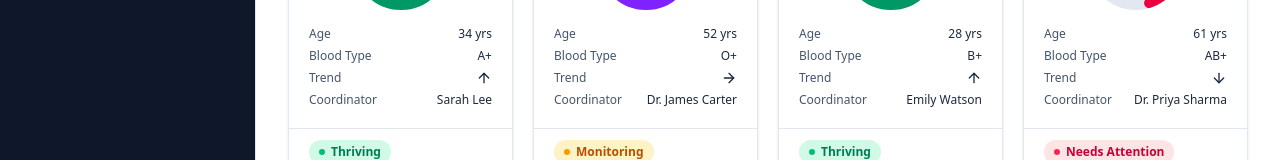
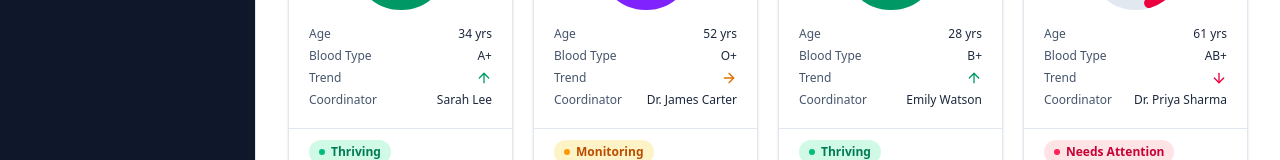
Before and after one commit to Hemavathi15sg/healthdesk-wellness, a Next.js app: page /patients in a window 1280 px wide. Shown: the part 453-613 px from the top of the page. Built offline with nearby package versions, Linux system fonts and the light colour scheme.

Commit message:
style(patients): color-code trend arrows by direction
Agent-Logs-Url: https://github.com/Hemavathi15sg/healthdesk-wellness/sessions/46d5d0ce-57a6-4a70-8261-6e482e2cdec8

Co-authored-by: Hemavathi15sg <224925058+Hemavathi15sg@users.noreply.github.com>

```diff
--- a/app/patients/page.tsx
+++ b/app/patients/page.tsx
@@ -22,6 +22,12 @@ function trendToIcon(trend: ScoreTrend) {
   if (trend === "up") return ArrowUp;
   if (trend === "stable") return ArrowRight;
   return ArrowDown;
+}
+
+function trendToColor(trend: ScoreTrend) {
+  if (trend === "up") return "text-emerald-600 dark:text-emerald-400";
+  if (trend === "stable") return "text-amber-600 dark:text-amber-400";
+  return "text-rose-600 dark:text-rose-400";
 }
 
 function trendToLabel(trend: ScoreTrend) {
@@ -141,6 +147,7 @@ export default function PatientsPage() {
             const ringColor = ringColorMap[patient.status] ?? "violet";
             const trend = scoreToTrend(patient.wellnessScore);
             const TrendIcon = trendToIcon(trend);
+            const trendColor = trendToColor(trend);
             return (
               <button
                 key={patient.id}
@@ -184,7 +191,7 @@ export default function PatientsPage() {
                     <span>Trend</span>
                     <span className="font-medium text-slate-800 dark:text-slate-200">
                       <span className="sr-only">{trendToLabel(trend)}</span>
-                      <TrendIcon className="w-4 h-4" aria-hidden="true" />
+                      <TrendIcon className={`w-4 h-4 ${trendColor}`} aria-hidden="true" />
                     </span>
                   </div>
                   <div className="flex justify-between text-slate-600 dark:text-slate-400">
```
